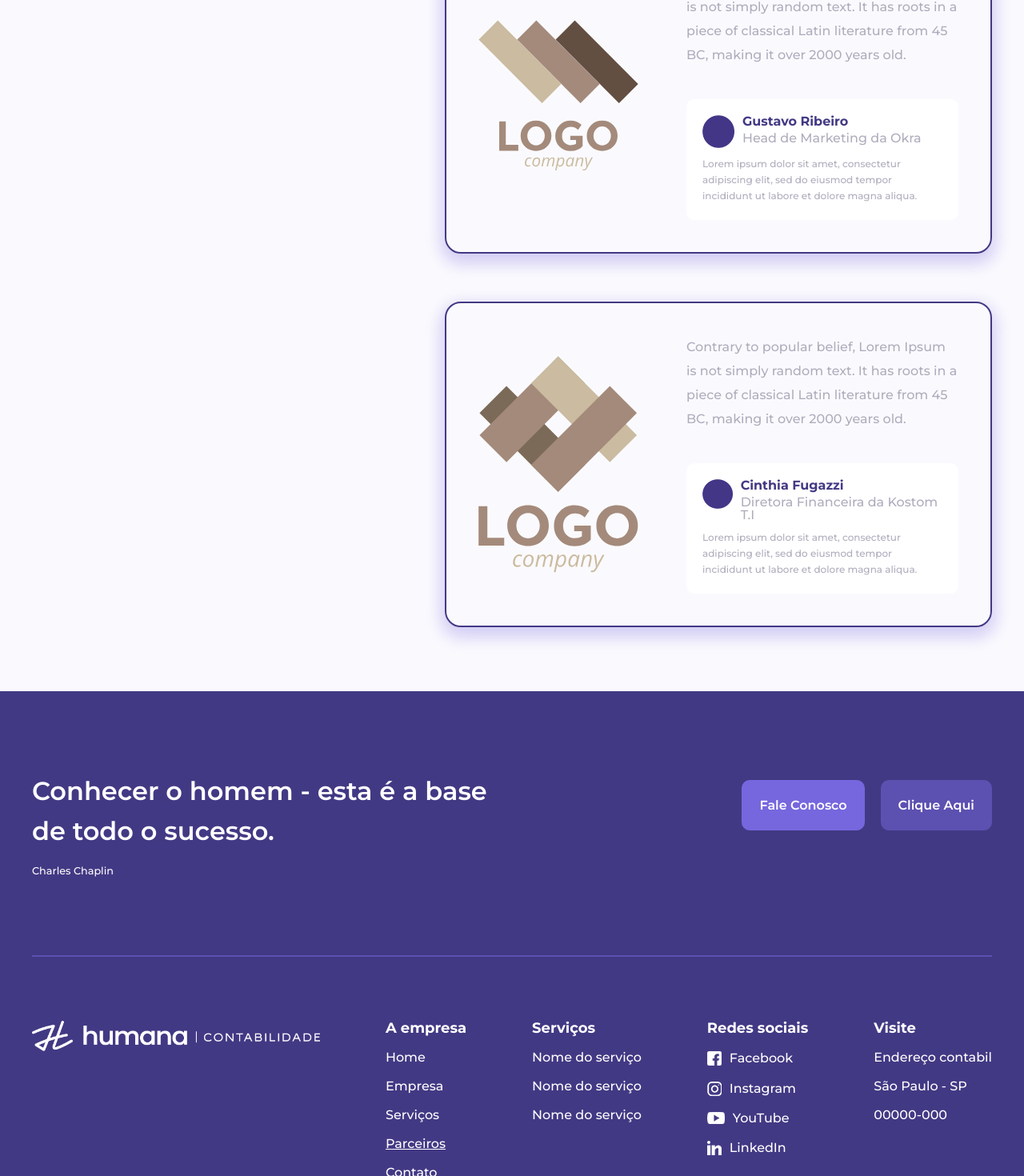
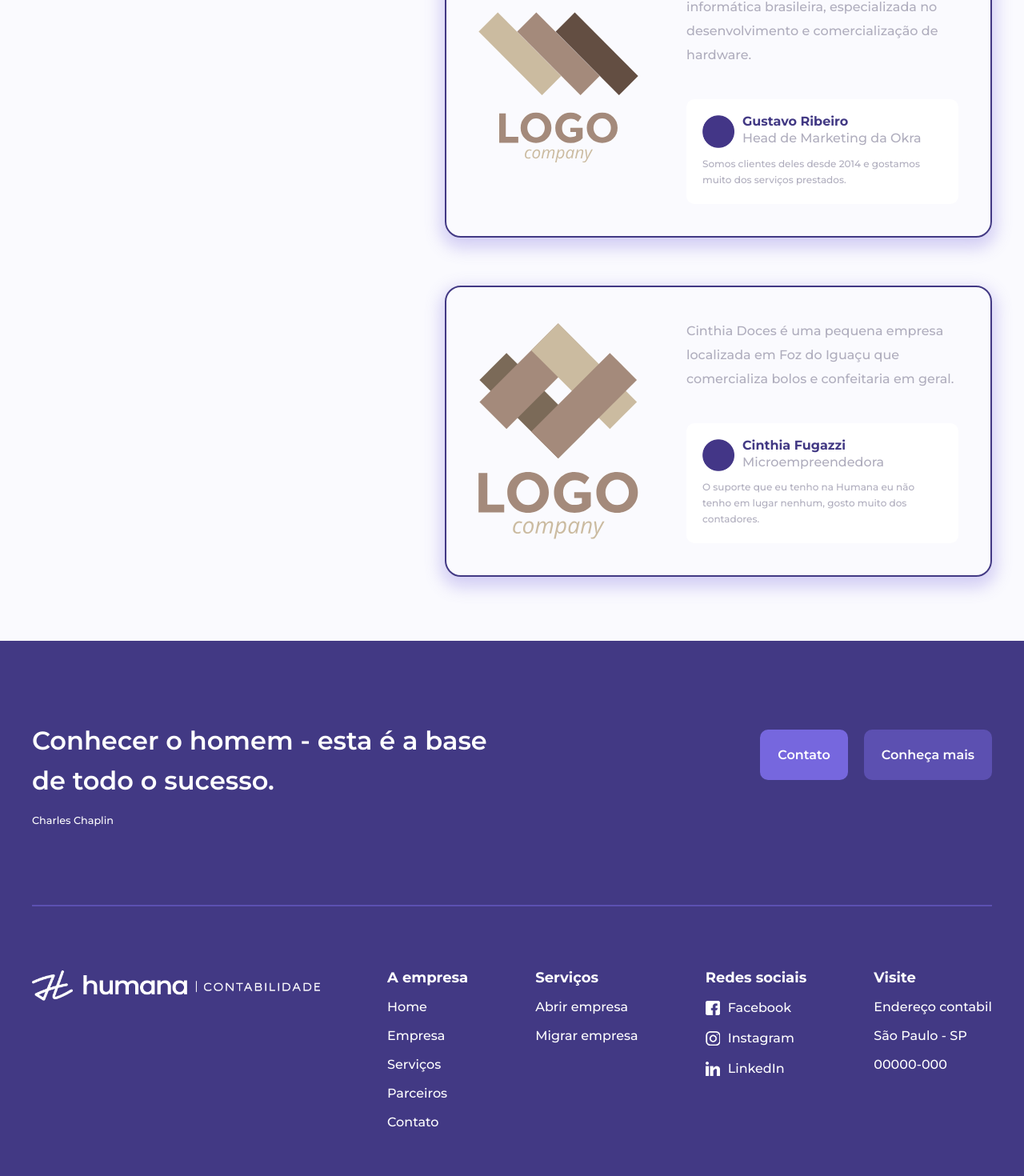
Before and after one commit to feliphepaz/humanaContabilidade, a React (Create React App) app: page /parceiros in a window 1280 px wide. Shown: the part 742-2212 px from the top of the page at 80% size. Built offline with nearby package versions, Linux system fonts and the light colour scheme.

Commit message:
links corrigidos

```diff
--- a/src/Components/ProdutosBox.js
+++ b/src/Components/ProdutosBox.js
@@ -11,24 +11,24 @@ const ProdutosBox = () => {
                 <div className='abrir-empresa'>
                     <img src={estatua} alt=''></img>
                     <h3>Abrir Empresa</h3>
-                    <p>There are many variations of passages of Lorem Ipsum available, but the majority have suffered alteration in some form, by injected humour.</p>
+                    <p>Abrir a sua própria empresa é mais fácil do que você imagina, principalmente quando você tem a Humana para fazer isso por você.</p>
                     <ul>
                         <li>Processo simplificado</li>
                         <li>Sua empresa aberta em tempo record</li>
                         <li>Suporte total a qualquer momento do dia</li>
                     </ul>
-                    <Link to='contato' className='cta'>Fale Conosco</Link>
+                    <Link onClick={() => window.scrollTo(0,0)} to='/contato' className='cta'>Fale Conosco</Link>
                 </div>
                 <div className='migrar-empresa'>
                     <img src={burjAlArab} alt=''></img>
                     <h3>Migrar Empresa</h3>
-                    <p>There are many variations of passages of Lorem Ipsum available, but the majority have suffered alteration in some form, by injected humour.</p>
+                    <p>Já possui uma empresa e será necessário mudar o tipo dela? Para evitar qualquer dor de cabeça, deixa com a gente!</p>
                     <ul>
                         <li>Não se preocupe com a burocracia</li>
                         <li>Realizamos a migração de forma rápida</li>
                         <li>Documentação 100% digital</li>
                     </ul>
-                    <Link to='contato' className='cta'>Fale Conosco</Link>
+                    <Link onClick={() => window.scrollTo(0,0)} to='/contato' className='cta'>Fale Conosco</Link>
                 </div>
             </div>
         </section>
--- a/src/Components/Servicos.js
+++ b/src/Components/Servicos.js
@@ -11,8 +11,8 @@ const Servicos = () => {
                 <h2>No que podemos te ajudar?</h2>
                 <p>Além dos serviços mais procurados, os de abrir e migrar empresa, também oferecemos outros tipos de consultorias para diversos outros ramos. <Link onClick={() => window.scrollTo(0,0)} to='servicos'>Saiba mais</Link>.</p>
                 <nav className='services-nav'>
-                    <Link to=''>Abrir<br></br>empresa</Link>
-                    <Link to=''>Migrar<br></br>empresa</Link>
+                    <Link onClick={() => window.scrollTo(0,0)} to='contato'>Abrir<br></br>empresa</Link>
+                    <Link onClick={() => window.scrollTo(0,0)} to='contato'>Migrar<br></br>empresa</Link>
                 </nav>
             </div>
         </section>
--- a/src/Footer.css
+++ b/src/Footer.css
@@ -64,12 +64,12 @@
     font-size: var(--size18);
 }
 
-.navegation nav ul li a {
+.navegation nav ul li a, .navegation nav ul li {
     color: var(--base1);
     font-weight: var(--fontMedium);
 }
 
-.navegation nav ul li a:hover, .navegation nav ul li a.active {
+.navegation nav ul li a:hover {
     text-decoration: underline;
 }
 
--- a/src/Footer.js
+++ b/src/Footer.js
@@ -1,7 +1,7 @@
 import React from 'react';
 import './Footer.css';
 import logo from './Assets/logo-alt.png';
-import { NavLink } from 'react-router-dom';
+import { Link } from 'react-router-dom';
 
 const Footer = () => {
     return (
@@ -14,8 +14,8 @@ const Footer = () => {
                             <legend>Charles Chaplin</legend>
                     </p>
                     <div className='banner-btns'>
-                            <a href='/' className='cta'>Fale Conosco</a>
-                            <a href='/' className='btn'>Clique Aqui</a>
+                            <Link onClick={() => window.scrollTo(0,0)} to='contato' className='cta'>Contato</Link>
+                            <Link onClick={() => window.scrollTo(0,0)} to='empresa' className='btn'>Conheça mais</Link>
                     </div>
                 </div>
                 <div className='divide-footer'></div>
@@ -26,36 +26,34 @@ const Footer = () => {
                     <nav>
                         <h4>A empresa</h4>
                         <ul>
-                            <li><NavLink onClick={() => window.scrollTo(0,0)} to='/' end>Home</NavLink></li>
-                            <li><NavLink onClick={() => window.scrollTo(0,0)} to='empresa'>Empresa</NavLink></li>
-                            <li><NavLink onClick={() => window.scrollTo(0,0)} to='servicos'>Serviços</NavLink></li>
-                            <li><NavLink onClick={() => window.scrollTo(0,0)} to='parceiros'>Parceiros</NavLink></li>
-                            <li><NavLink onClick={() => window.scrollTo(0,0)} to='contato'>Contato</NavLink></li>
+                            <li><Link onClick={() => window.scrollTo(0,0)} to='/'>Home</Link></li>
+                            <li><Link onClick={() => window.scrollTo(0,0)} to='empresa'>Empresa</Link></li>
+                            <li><Link onClick={() => window.scrollTo(0,0)} to='servicos'>Serviços</Link></li>
+                            <li><Link onClick={() => window.scrollTo(0,0)} to='parceiros'>Parceiros</Link></li>
+                            <li><Link onClick={() => window.scrollTo(0,0)} to='contato'>Contato</Link></li>
                         </ul>
                     </nav>
                     <nav>
                         <h4>Serviços</h4>
                         <ul>
-                            <li><a href='/'>Nome do serviço</a></li>
-                            <li><a href='/'>Nome do serviço</a></li>
-                            <li><a href='/'>Nome do serviço</a></li>
+                            <li><Link onClick={() => window.scrollTo(0,0)} to='contato'>Abrir empresa</Link></li>
+                            <li><Link onClick={() => window.scrollTo(0,0)} to='contato'>Migrar empresa</Link></li>
                         </ul>
                     </nav>
                     <nav className='social'>
                         <h4>Redes sociais</h4>
                         <ul>
-                            <li className='facebook'><a href='/'>Facebook</a></li>
-                            <li className='instagram'><a href='/'>Instagram</a></li>
-                            <li className='youtube'><a href='/'>YouTube</a></li>
-                            <li className='linkedin'><a href='/'>LinkedIn</a></li>
+                            <li className='facebook'><a href='https://www.facebook.com/humanacontabilidade' target='_blank'>Facebook</a></li>
+                            <li className='instagram'><a href='https://www.instagram.com/humanacontabilidade/' target='_blank'>Instagram</a></li>
+                            <li className='linkedin'><a href='https://www.linkedin.com/company/humanacontabilidade/' target='_blank'>LinkedIn</a></li>
                         </ul>
                     </nav>
                     <nav>
                         <h4>Visite</h4>
                         <ul>
-                            <li><a href='/'>Endereço contabil</a></li>
-                            <li><a href='/'>São Paulo - SP</a></li>
-                            <li><a href='/'>00000-000</a></li>
+                            <li>Endereço contabil</li>
+                            <li>São Paulo - SP</li>
+                            <li>00000-000</li>
                         </ul>
                     </nav>
                 </div>
--- a/src/Parceiros.js
+++ b/src/Parceiros.js
@@ -17,7 +17,7 @@ const Parceiros = () => {
                     <li>
                         <img className='logo-empresa' src={logoRandom1} alt=''></img>
                         <div>
-                            <p>Contrary to popular belief, Lorem Ipsum is not simply random text. It has roots in a piece of classical Latin literature from 45 BC, making it over 2000 years old.</p>
+                            <p>A Abrandis é uma empresa brasileira do setor varejista, mais especificamente na venda de tecidos, cuja matriz está instalada em São Bernardo do Campo. </p>
                             <div className='documentario'>
                                 <div className='documentario-perfil'>
                                     <div>
@@ -28,14 +28,14 @@ const Parceiros = () => {
                                         <span>C.E.O da Abrandis</span>
                                     </div>
                                 </div>
-                                <p>Lorem ipsum dolor sit amet, consectetur adipiscing elit, sed do eiusmod tempor incididunt ut labore et dolore magna aliqua.</p>
+                                <p>A Humana fez um milagre com a Abrandis! Conseguiram resolver todas as nossas pendência em tempo record.</p>
                             </div>
                         </div>
                     </li>
                     <li>
                         <img className='logo-empresa' src={logoRandom2} alt=''></img>
                         <div>
-                            <p>Contrary to popular belief, Lorem Ipsum is not simply random text. It has roots in a piece of classical Latin literature from 45 BC, making it over 2000 years old.</p>
+                            <p>A Okra é uma empresa de tecnologia e informática brasileira, especializada no desenvolvimento e comercialização de hardware.</p>
                             <div className='documentario'>
                                 <div className='documentario-perfil'>
                                     <div>
@@ -46,14 +46,14 @@ const Parceiros = () => {
                                         <span>Head de Marketing da Okra</span>
                                     </div>
                                 </div>
-                                <p>Lorem ipsum dolor sit amet, consectetur adipiscing elit, sed do eiusmod tempor incididunt ut labore et dolore magna aliqua.</p>
+                                <p>Somos clientes deles desde 2014 e gostamos muito dos serviços prestados.</p>
                             </div>
                         </div>
                     </li>
                     <li>
                         <img className='logo-empresa' src={logoRandom3} alt=''></img>
                         <div>
-                            <p>Contrary to popular belief, Lorem Ipsum is not simply random text. It has roots in a piece of classical Latin literature from 45 BC, making it over 2000 years old.</p>
+                            <p>Cinthia Doces é uma pequena empresa localizada em Foz do Iguaçu que comercializa bolos e confeitaria em geral.</p>
                             <div className='documentario'>
                                 <div className='documentario-perfil'>
                                     <div>
@@ -61,10 +61,10 @@ const Parceiros = () => {
                                     </div>
                                     <div>
                                         <h4>Cinthia Fugazzi</h4>
-                                        <span>Diretora Financeira da Kostom T.I</span>
+                                        <span>Microempreendedora</span>
                                     </div>
                                 </div>
-                                <p>Lorem ipsum dolor sit amet, consectetur adipiscing elit, sed do eiusmod tempor incididunt ut labore et dolore magna aliqua.</p>
+                                <p>O suporte que eu tenho na Humana eu não tenho em lugar nenhum, gosto muito dos contadores.</p>
                             </div>
                         </div>
                     </li>
```
Also changed, not shown: src/Components/Timeline.js (+5 -5 lines), src/Portal.js (+4 -4 lines).
